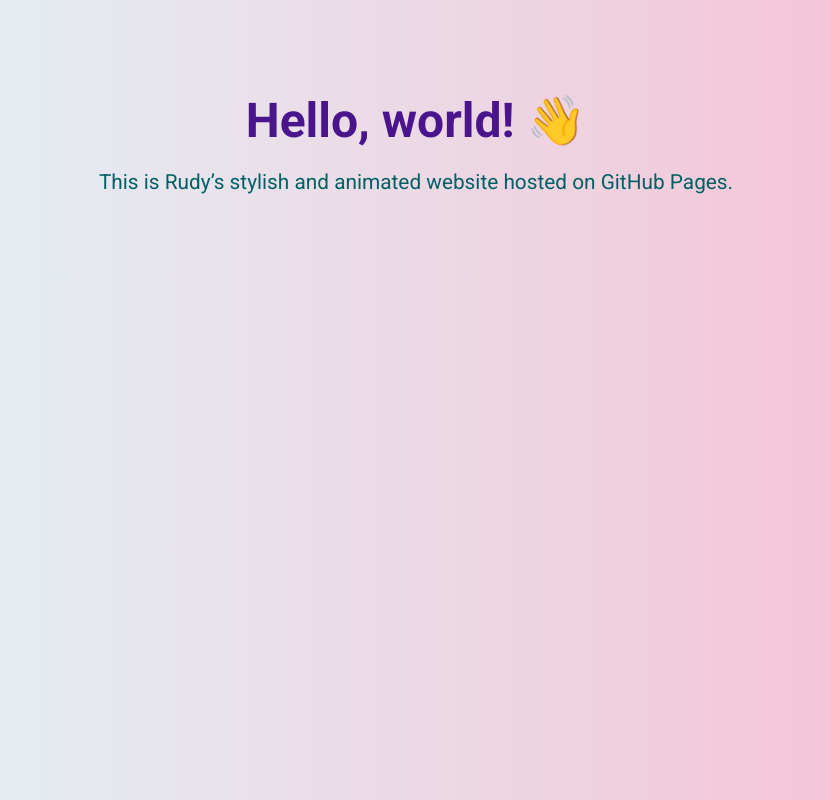
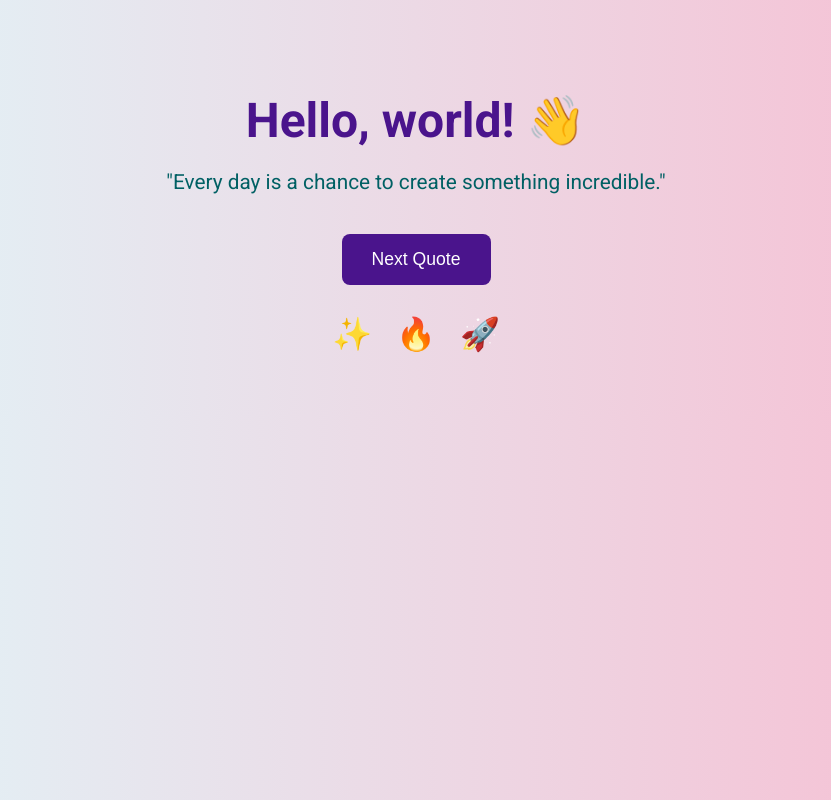
Before and after one commit to rsliepka/github.io, a plain HTML site: page index.html in a window 1280 px wide. Shown: the whole page, without its empty margins (224-1055 px from the left). Drawn offline with Linux system fonts and the light colour scheme.

Commit message:
Update index.html

```diff
--- a/index.html
+++ b/index.html
@@ -20,9 +20,35 @@
       margin-bottom: 20px;
     }
 
-    p {
+    p#quote {
       color: #006064;
       font-size: 1.3em;
+      margin-bottom: 40px;
+    }
+
+    button {
+      padding: 15px 30px;
+      font-size: 1.1em;
+      background-color: #4a148c;
+      color: #fff;
+      border: none;
+      border-radius: 8px;
+      cursor: pointer;
+      transition: background-color 0.3s ease;
+    }
+
+    button:hover {
+      background-color: #6a1b9a;
+    }
+
+    .emoji {
+      font-size: 2em;
+      margin: 10px;
+      transition: transform 0.4s ease-in-out;
+    }
+
+    .emoji:hover {
+      transform: scale(1.3);
     }
 
     @keyframes fadeIn {
@@ -33,6 +59,27 @@
 </head>
 <body>
   <h1>Hello, world! 👋</h1>
-  <p>This is Rudy’s stylish and animated website hosted on GitHub Pages.</p>
+  <p id="quote">"Every day is a chance to create something incredible."</p>
+  <button onclick="rotateQuote()">Next Quote</button>
+  <div style="margin-top:30px;">
+    <span class="emoji">✨</span>
+    <span class="emoji">🔥</span>
+    <span class="emoji">🚀</span>
+  </div>
+
+  <script>
+    const quotes = [
+      "Every day is a chance to create something incredible.",
+      "Keep going. You've got this.",
+      "Code is your canvas—paint boldly!",
+      "Success is built one commit at a time.",
+      "Progress, not perfection."
+    ];
+    let index = 0;
+    function rotateQuote() {
+      index = (index + 1) % quotes.length;
+      document.getElementById("quote").innerText = `"${quotes[index]}"`;
+    }
+  </script>
 </body>
 </html>
```
